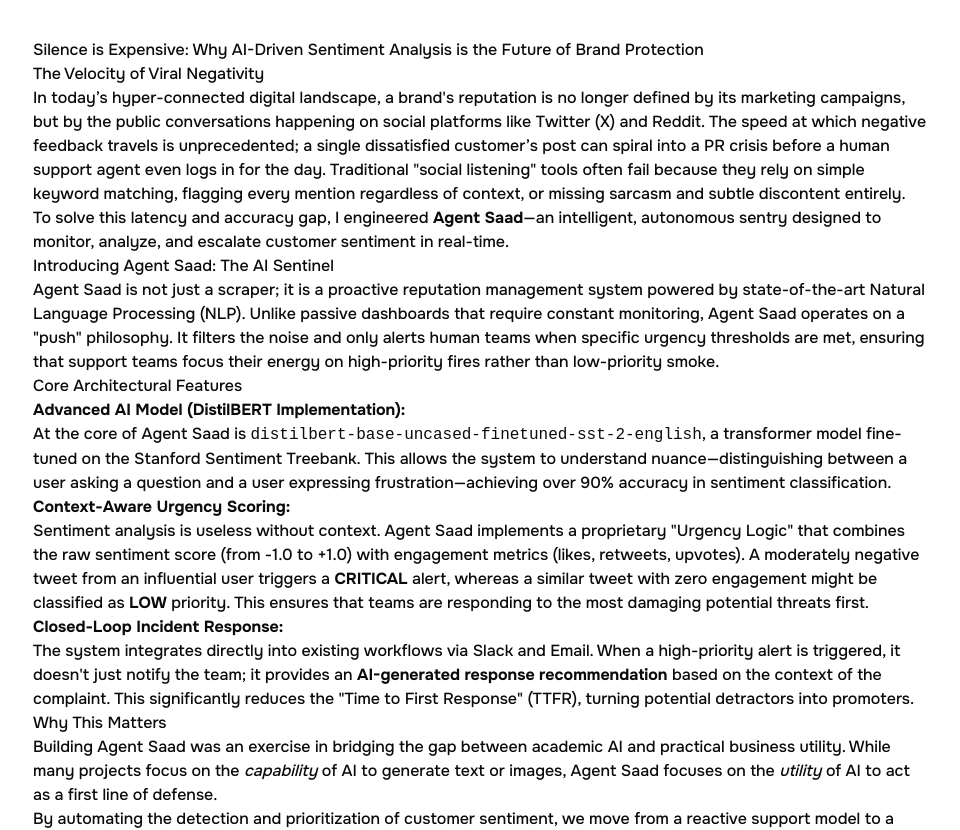
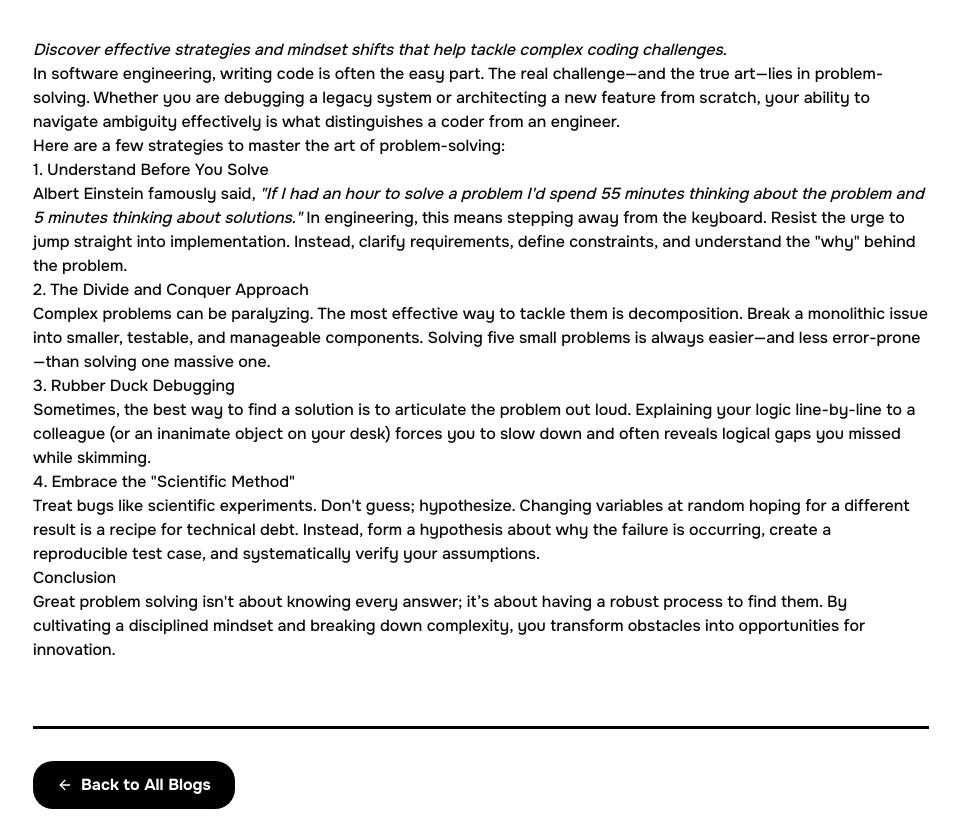
Before and after one commit to Iam-jayant/dev_portfolio, a Next.js app: page /blogs/problem-solving-software-engineering in a window 1280 px wide. Shown: the part 1045-1875 px from the top of the page, without its empty margins (159-1119 px from the left). Built offline with nearby package versions, Linux system fonts and the light colour scheme.

Commit message:
feat: add "Read Blog" buttons and dynamic blog pages
Add "Read Blog" buttons to blog cards and create dynamic blog pages.

#VERCEL_SKIP

Co-authored-by: Jayant kurekar <145249749+Iam-jayant@users.noreply.github.com>

```diff
--- a/app/blogs/[slug]/page.tsx
+++ b/app/blogs/[slug]/page.tsx
@@ -104,37 +104,26 @@ const blogs = [
     author: "Jayant",
     date: "Nov 15, 2024",
     content: `
-      <h1>Silence is Expensive: Why AI-Driven Sentiment Analysis is the Future of Brand Protection</h1>
+    <p><em>Discover effective strategies and mindset shifts that help tackle complex coding challenges.</em></p>
 
-    <h3>The Velocity of Viral Negativity</h3>
-    <p>In today’s hyper-connected digital landscape, a brand's reputation is no longer defined by its marketing campaigns, but by the public conversations happening on social platforms like Twitter (X) and Reddit. The speed at which negative feedback travels is unprecedented; a single dissatisfied customer’s post can spiral into a PR crisis before a human support agent even logs in for the day. Traditional "social listening" tools often fail because they rely on simple keyword matching, flagging every mention regardless of context, or missing sarcasm and subtle discontent entirely.</p>
-    <p>To solve this latency and accuracy gap, I engineered <strong>Agent Saad</strong>—an intelligent, autonomous sentry designed to monitor, analyze, and escalate customer sentiment in real-time.</p>
+    <p>In software engineering, writing code is often the easy part. The real challenge—and the true art—lies in problem-solving. Whether you are debugging a legacy system or architecting a new feature from scratch, your ability to navigate ambiguity effectively is what distinguishes a coder from an engineer.</p>
 
-    <h3>Introducing Agent Saad: The AI Sentinel</h3>
-    <p>Agent Saad is not just a scraper; it is a proactive reputation management system powered by state-of-the-art Natural Language Processing (NLP). Unlike passive dashboards that require constant monitoring, Agent Saad operates on a "push" philosophy. It filters the noise and only alerts human teams when specific urgency thresholds are met, ensuring that support teams focus their energy on high-priority fires rather than low-priority smoke.</p>
+    <p>Here are a few strategies to master the art of problem-solving:</p>
 
-    <h3>Core Architectural Features</h3>
-    <ul>
-        <li>
-            <strong>Advanced AI Model (DistilBERT Implementation):</strong><br>
-            At the core of Agent Saad is <code>distilbert-base-uncased-finetuned-sst-2-english</code>, a transformer model fine-tuned on the Stanford Sentiment Treebank. This allows the system to understand nuance—distinguishing between a user asking a question and a user expressing frustration—achieving over 90% accuracy in sentiment classification.
-        </li>
-        <li>
-            <strong>Context-Aware Urgency Scoring:</strong><br>
-            Sentiment analysis is useless without context. Agent Saad implements a proprietary "Urgency Logic" that combines the raw sentiment score (from -1.0 to +1.0) with engagement metrics (likes, retweets, upvotes). A moderately negative tweet from an influential user triggers a <strong>CRITICAL</strong> alert, whereas a similar tweet with zero engagement might be classified as <strong>LOW</strong> priority. This ensures that teams are responding to the most damaging potential threats first.
-        </li>
-        <li>
-            <strong>Closed-Loop Incident Response:</strong><br>
-            The system integrates directly into existing workflows via Slack and Email. When a high-priority alert is triggered, it doesn't just notify the team; it provides an <strong>AI-generated response recommendation</strong> based on the context of the complaint. This significantly reduces the "Time to First Response" (TTFR), turning potential detractors into promoters.
-        </li>
-    </ul>
+    <h3>1. Understand Before You Solve</h3>
+    <p>Albert Einstein famously said, <em>"If I had an hour to solve a problem I'd spend 55 minutes thinking about the problem and 5 minutes thinking about solutions."</em> In engineering, this means stepping away from the keyboard. Resist the urge to jump straight into implementation. Instead, clarify requirements, define constraints, and understand the "why" behind the problem.</p>
 
-    <h3>Why This Matters</h3>
-    <p>Building Agent Saad was an exercise in bridging the gap between academic AI and practical business utility. While many projects focus on the <em>capability</em> of AI to generate text or images, Agent Saad focuses on the <em>utility</em> of AI to act as a first line of defense.</p>
-    <p>By automating the detection and prioritization of customer sentiment, we move from a reactive support model to a proactive one. Agent Saad represents a shift in how we handle digital reputation—treating every mention not just as data, but as an opportunity to demonstrate reliability and care.</p>
+    <h3>2. The Divide and Conquer Approach</h3>
+    <p>Complex problems can be paralyzing. The most effective way to tackle them is decomposition. Break a monolithic issue into smaller, testable, and manageable components. Solving five small problems is always easier—and less error-prone—than solving one massive one.</p>
+
+    <h3>3. Rubber Duck Debugging</h3>
+    <p>Sometimes, the best way to find a solution is to articulate the problem out loud. Explaining your logic line-by-line to a colleague (or an inanimate object on your desk) forces you to slow down and often reveals logical gaps you missed while skimming.</p>
+
+    <h3>4. Embrace the "Scientific Method"</h3>
+    <p>Treat bugs like scientific experiments. Don't guess; hypothesize. Changing variables at random hoping for a different result is a recipe for technical debt. Instead, form a hypothesis about why the failure is occurring, create a reproducible test case, and systematically verify your assumptions.</p>
 
     <h3>Conclusion</h3>
-    <p>In an era where brand loyalty is fragile, the ability to listen intelligently is a competitive advantage. Agent Saad proves that with the right application of Transformer models and thoughtful software engineering, we can build systems that don't just hear our customers, but truly understand them.</p>
+    <p>Great problem solving isn't about knowing every answer; it’s about having a robust process to find them. By cultivating a disciplined mindset and breaking down complexity, you transform obstacles into opportunities for innovation.</p>
     `,
   },
   {
```
